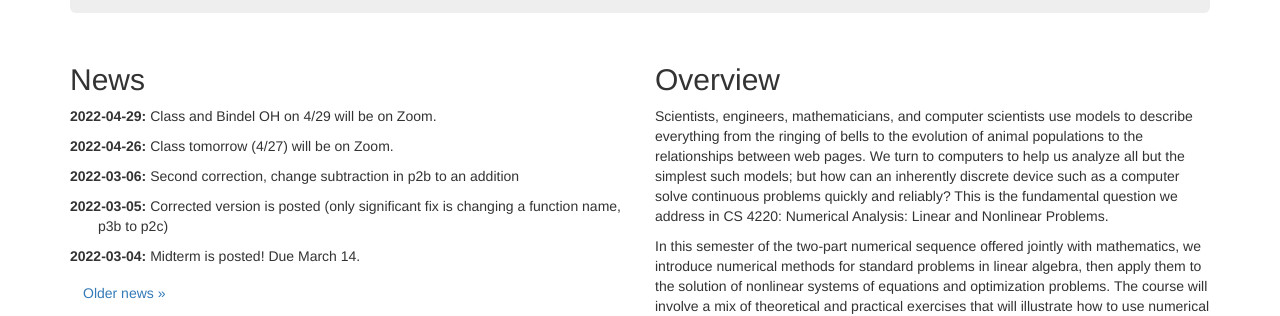
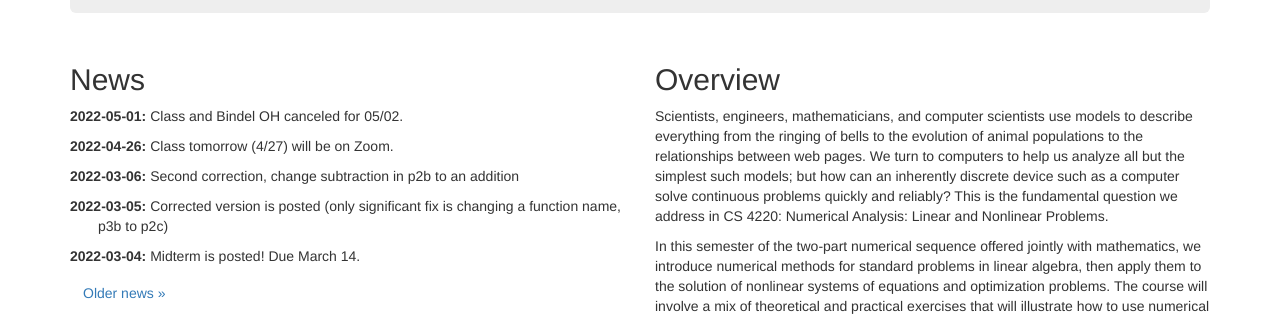
Before and after one commit to dbindel/cs4220-s22, a Jekyll site: the page built from web/index.html, in a window 1280 px wide and 1123 px high. Shown: the part 656-972 px from the top of the window. Built offline with Jekyll 4.4.1, drawn with Linux system fonts in a browser that asks for light colours; nearby versions of some CDN libraries.

Commit message:
Updated news to reflect canceled class

```diff
--- a/web/_data/news.yml
+++ b/web/_data/news.yml
@@ -34,3 +34,6 @@
 -
   date: 2022-04-29
   text: Class and Bindel OH on 4/29 will be on Zoom.
+
+  date: 2022-05-01
+  text: Class and Bindel OH canceled for 05/02.
```
